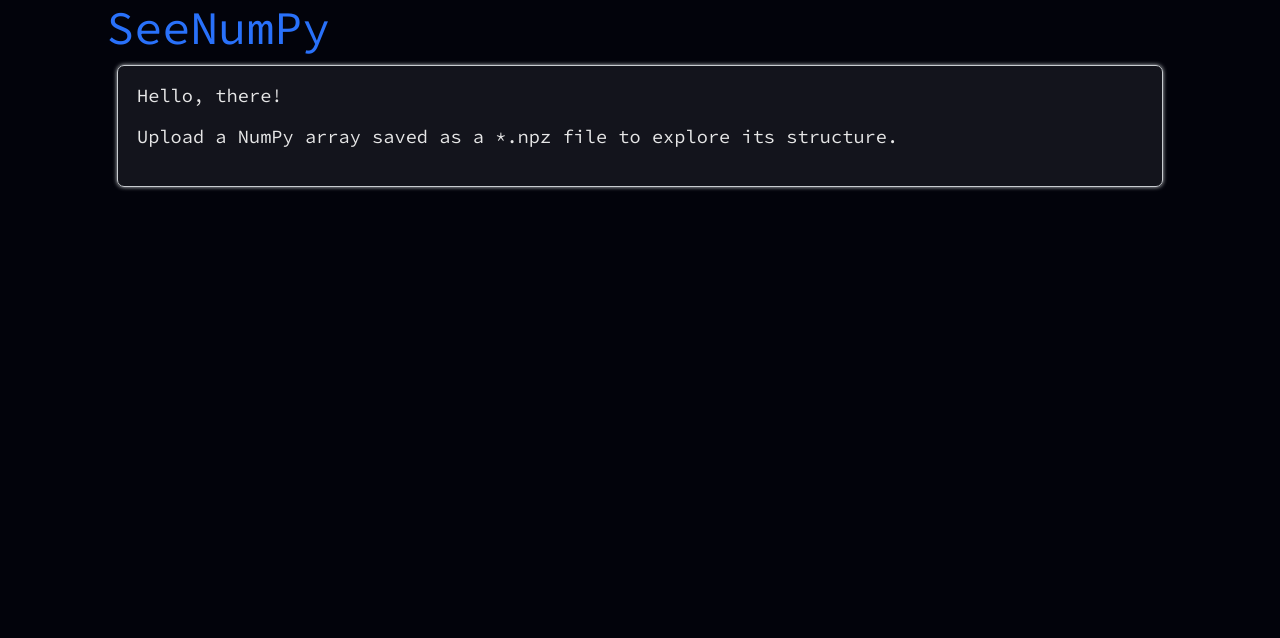
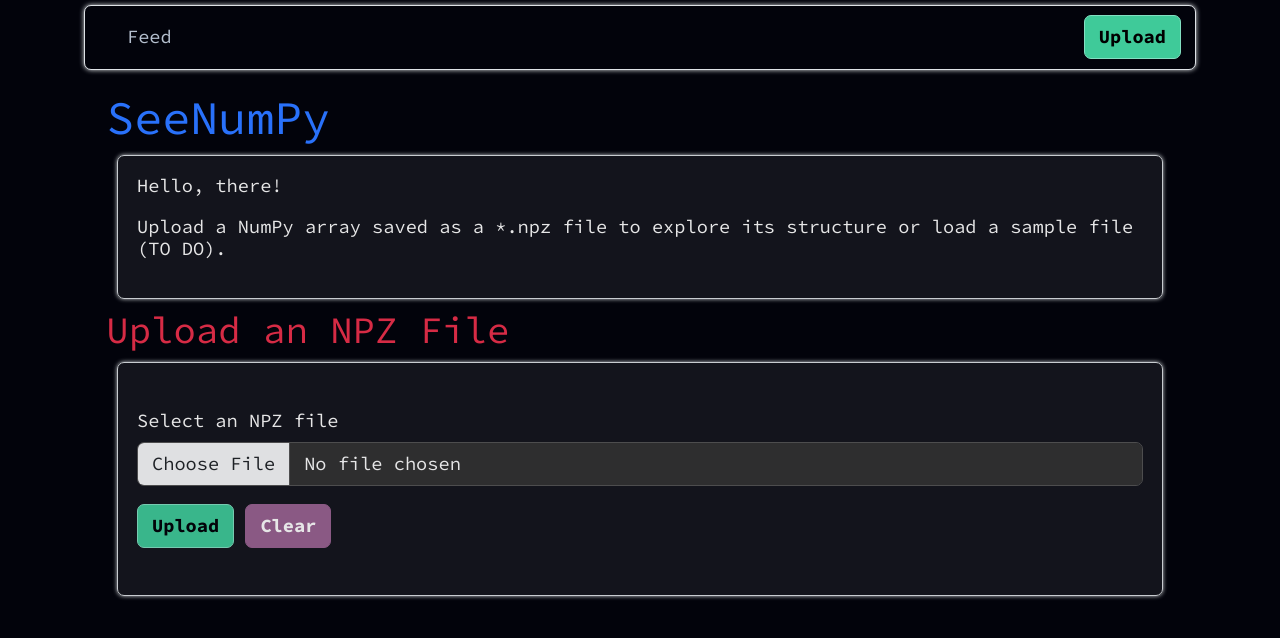
Before and after one commit to wayfinderza/see_numpy, a Flask app: page / in a window 1280 px wide. Shown: the top 638 px of the page. Run offline with Flask 3, Linux system fonts and the light colour scheme.

Commit message:
Restructured folders.

```diff
--- /dev/null
+++ b/app.py
@@ -0,0 +1,6 @@
+from app import create_app
+
+app = create_app()
+
+if __name__ == "__main__":
+    app.run(debug=True)
--- /dev/null
+++ b/app/routes.py
@@ -0,0 +1,44 @@
+import os
+import numpy as np
+from flask import Blueprint, request, render_template, flash, current_app
+
+# Create a blueprint
+main = Blueprint("main", __name__)
+
+@main.route("/")
+def home():
+    return render_template("index.html")
+
+@main.route("/upload", methods=["POST"])
+def upload_file():
+    if 'file' not in request.files:
+        flash('No file part')
+        return render_template('index.html')
+
+    file = request.files['file']
+
+    if file.filename == '':
+        flash('No selected file')
+        return render_template('index.html')
+
+    if file and file.filename.endswith('.npz'):
+        # Save the file to the server
+        file_path = os.path.join(current_app.config['UPLOAD_FOLDER'], file.filename)
+        try:
+            file.save(file_path)  # Save the uploaded file
+
+            # Load the file and process it
+            data = np.load(file_path)
+            array_keys = list(data.keys())  # Get all array keys (names) in the NPZ file
+
+            # Example: Get dimensions of each array
+            dimensions = {key: data[key].shape for key in array_keys}
+
+            flash(f"File uploaded successfully! Arrays found: {array_keys}, Dimensions: {dimensions}")
+        except Exception as e:
+            flash(f"Error processing file: {e}")
+            return render_template('index.html')
+    else:
+        flash('Invalid file type. Please upload a valid .npz file.')
+
+    return render_template('index.html')
--- a/static/css/dark-theme.css
+++ b/app/static/css/dark-theme.css
@@ -177,3 +177,51 @@ h5.heading {
     border-color: #3fca99 !important;
     box-shadow: 0 0 10px #83e0c2, inset 0 0 10px #83e0c2 !important;
 }
+
+/* Navbar */
+.navbar {
+    background-color: var(--background-color);
+    border: 1px solid #dee2e6;
+    margin: 5px 0 20px;
+    box-shadow: 0 0 5px #dee2e6;
+    font-size: 14pt;
+}
+
+.navbar-brand, .nav-link {
+    color: #B5C0CF !important; /* Light blue for navbar links */
+}
+
+.nav-link:hover {
+    color: #234665 !important; /* Blue-green on hover */
+}
+
+/* Nav Tabs */
+.nav-tabs {
+    background-color: var(--lighter-color);
+    border: 1px solid #3fca99;
+    box-shadow: 0 0 3px #3fca99;
+    border-radius: 8px;
+    padding: 5px;
+}
+
+.nav-tabs .nav-link {
+    color: #3fca99 !important;
+    padding: 10px 15px !important;
+    border-radius: 4px !important;
+    margin-right: 5px !important;
+    transition: background-color 0.3s ease, color 0.3s ease !important;
+}
+
+.nav-tabs .nav-link:hover {
+    color: #83e0c2 !important;
+    background-color: var(--lighter-color);
+    border-color: #83e0c2;
+    box-shadow: 0 0 10px #83e0c2, inset 0 0 10px #83e0c2 !important;
+}
+
+.nav-tabs .nav-link.active {
+    color: #ffffff !important;
+    background-color: #17503d;
+    border-color: #3fca99;
+    box-shadow: 0 0 10px #3fca99;
+}
--- a/templates/base.html
+++ b/app/templates/base.html
@@ -27,6 +27,7 @@
     {% block head %}{% endblock %}
 </head>
 <body class="container"> <!-- You could make this fluid: container-fluid -->
+    {% include 'nav.html' %}
     <!-- Wrapper div for flexbox layout -->
     <div class="wrapper">
         <!-- Main content -->
--- /dev/null
+++ b/app/templates/index.html
@@ -0,0 +1,29 @@
+{% extends 'base.html' %}
+
+{% block title %}SeeNumPy{% endblock %}
+
+{% block head %}
+<!-- Add any custom CSS or scripts for this page -->
+{% endblock %}
+
+{% block content %}
+<section>
+    <h1 class="heading">SeeNumPy</h1>
+    <div class="content-box">
+        <p>Hello, there!</p>
+        <p>Upload a NumPy array saved as a *.npz file to explore its structure or load a sample file (TO DO).</p>
+    </div>
+    <h2 class="heading">Upload an NPZ File</h2>
+    <div class="content-box">
+        <form id="uploadForm" action="/upload" method="POST" enctype="multipart/form-data" class="mt-4">
+          <div class="mb-3">
+            <label for="fileInput" class="form-label">Select an NPZ file</label>
+            <input type="file" class="form-control" id="fileInput" name="file" accept=".npz" required>
+          </div>
+            <button type="submit" class="btn btn-primary">Upload</button>
+            <button type="reset" class="btn btn-secondary">Clear</button>
+        </form>
+        <div id="responseMessage" class="mt-4"></div>
+      </div>
+</section>
+{% endblock %}
--- /dev/null
+++ b/app/templates/nav.html
@@ -0,0 +1,40 @@
+<nav class="navbar navbar-expand-md navbar-dark rounded" aria-label="Fourth navbar example">
+    <div class="container-fluid">
+        <a class="navbar-brand" href="{{ url_for('main.home') }}">
+        </a>
+        <button class="navbar-toggler" type="button" data-bs-toggle="collapse" data-bs-target="#navbarsExample04" aria-controls="navbarsExample04" aria-expanded="false" aria-label="Toggle navigation">
+            <span class="navbar-toggler-icon"></span>
+        </button>
+        <div class="collapse navbar-collapse" id="navbarsExample04">
+            <ul class="navbar-nav me-auto mb-2 mb-md-0">
+                <li class="nav-item">
+                    <a class="nav-link active" aria-current="page" href="/feed">Feed</a>
+                </li>
+            </ul>
+            <!-- Upload Button -->
+            <button class="btn btn-primary" data-bs-toggle="modal" data-bs-target="#uploadModal">Upload</button>
+        </div>
+    </div>
+</nav>
+
+<!-- File Upload Modal -->
+<div class="modal fade" id="uploadModal" tabindex="-1" aria-labelledby="uploadModalLabel" aria-hidden="true">
+    <div class="modal-dialog">
+        <div class="modal-content">
+            <div class="modal-header">
+                <h5 class="modal-title" id="uploadModalLabel">Upload NPZ File</h5>
+                <button type="button" class="btn-close" data-bs-dismiss="modal" aria-label="Close"></button>
+            </div>
+            <div class="modal-body">
+                <form id="uploadForm" action="/upload" method="POST" enctype="multipart/form-data">
+                    <div class="mb-3">
+                        <label for="fileInput" class="form-label">Select an NPZ file</label>
+                        <input type="file" class="form-control" id="fileInput" name="file" accept=".npz" required>
+                    </div>
+                    <button type="submit" class="btn btn-primary">Upload</button>
+                    <button type="reset" class="btn btn-secondary">Clear</button>
+                </form>
+            </div>
+        </div>
+    </div>
+</div>
--- a/main.py
+++ /dev/null
@@ -1,10 +0,0 @@
-from flask import Flask, render_template
-
-app = Flask(__name__)
-
-@app.route("/")
-def home():
-    return render_template("index.html")
-
-if __name__ == "__main__":
-    app.run(debug=True)
--- a/templates/index.html
+++ /dev/null
@@ -1,17 +0,0 @@
-{% extends 'base.html' %}
-
-{% block title %}SeeNumPy{% endblock %}
-
-{% block head %}
-<!-- Add any custom CSS or scripts for this page -->
-{% endblock %}
-
-{% block content %}
-<section>
-    <h1 class="heading">SeeNumPy</h1>
-    <div class="content-box">
-        <p>Hello, there!</p>
-        <p>Upload a NumPy array saved as a *.npz file to explore its structure.</p>
-    </div>
-</section>
-{% endblock %}
```
Also changed, not shown: app/__init__.py (added, +18 -0 lines), 1 other file.
